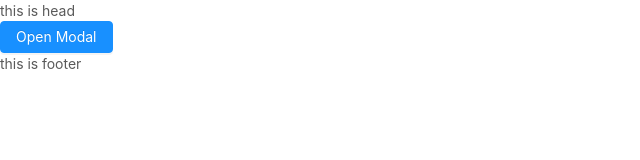
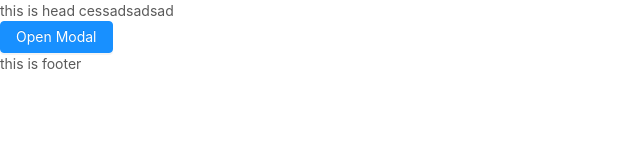
Before and after one commit to NaMisuang/webpack-react, a React app: page / in a window 1280 px wide. Shown: the top 160 px of the page, without its empty margins (0-640 px from the left). Built offline with nearby package versions, Linux system fonts and the light colour scheme.

Commit message:
提交测试

```diff
--- a/src/App.js
+++ b/src/App.js
@@ -6,7 +6,7 @@ class App extends Component {
         return (
             <div>
                 <header>
-                    this is head
+                    this is head  cessadsadsad
                 </header>
                 <main>
                     <Test />
--- a/src/TestModel/Test.jsx
+++ b/src/TestModel/Test.jsx
@@ -7,7 +7,7 @@ import { Button } from 'antd';
 class Test extends Component {
 
   showModal = () => {
-    alert(1111)
+    alert(111111)
   }
 
   render() {
```
Also changed, not shown: 1 other file (tests, documents, lock files or other folders).
